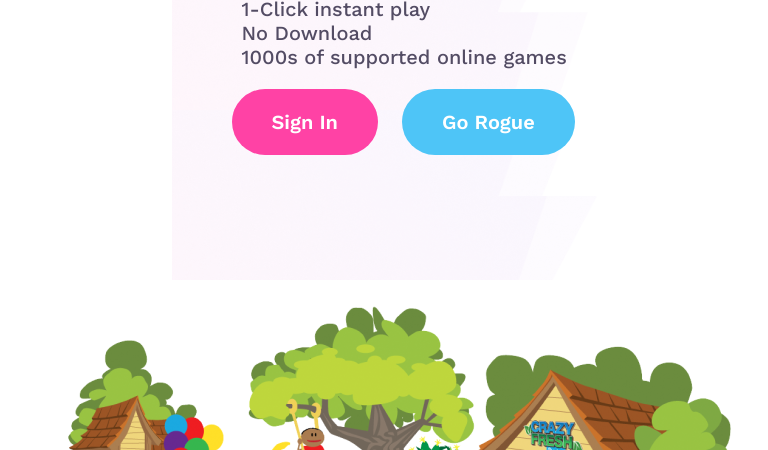
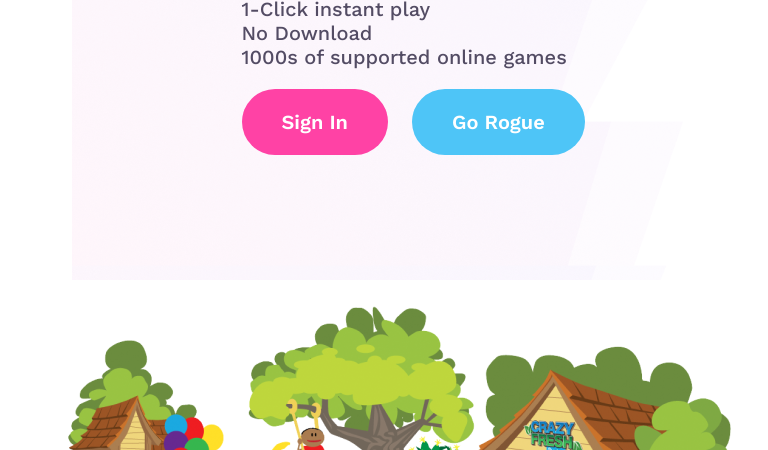
Before and after one commit to noobhacker32003/assignment-2, a plain HTML site: page index.html in a window 768 px wide. Shown: the part 650-1100 px from the top of the page. Drawn offline with nearby package versions, Linux system fonts and the light colour scheme.

Commit message:
tablet mood some change

```diff
--- a/index.html
+++ b/index.html
@@ -31,10 +31,10 @@
                 <div class="pera">
                     <h3 style="padding-top: 20px;" id="play">Play Like The</h3>
                     <h3 class="goat">G.O.A.T.</h3>
-                    <h4 class="gorib">1-Click instant play</h4>
-                    <h4 class="gorib">No Download</h4>
-                    <h4 style="padding-bottom: 20px;" class="gorib">1000s of supported online games</h4>
-                    <button><a href="">Sign In</a></button>
+                    <h4 id="just"  class="gorib">1-Click instant play</h4>
+                    <h4 id="just" class="gorib">No Download</h4>
+                    <h4 id="just" style="padding-bottom: 20px;" class="gorib">1000s of supported online games</h4>
+                    <button id="pinki"><a href="">Sign In</a></button>
                     <button class="blue"><a href="">Go Rogue</a></button>
                 </div>
 
--- a/style.css
+++ b/style.css
@@ -806,7 +806,7 @@ footer{
 
     }
     .bgm{
-        width: 425px;
+        width: 625px;
         height: 500px;
         background-size: auto;
         margin-top: 50px;
@@ -819,6 +819,13 @@ footer{
         left: 40px;
 
     }
+    #pinki{
+        margin-left: 110px;
+    }
+    #just{
+        margin-left: 150px;
+    }
+
     .pera{
         margin-left: 20px;
     }
```
